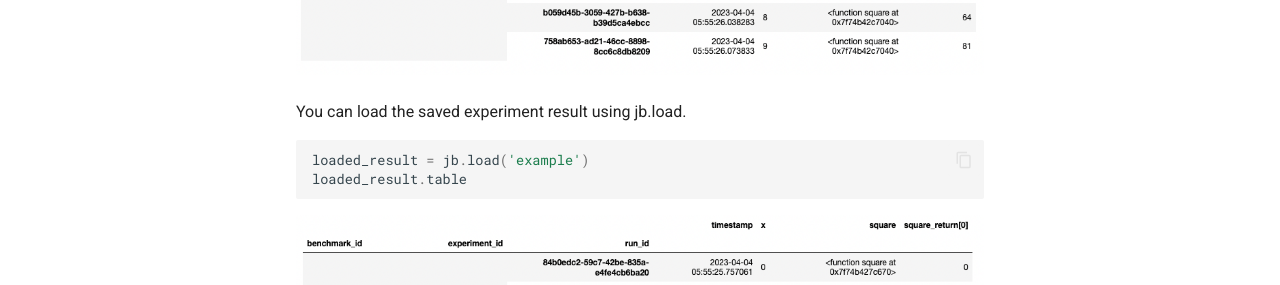
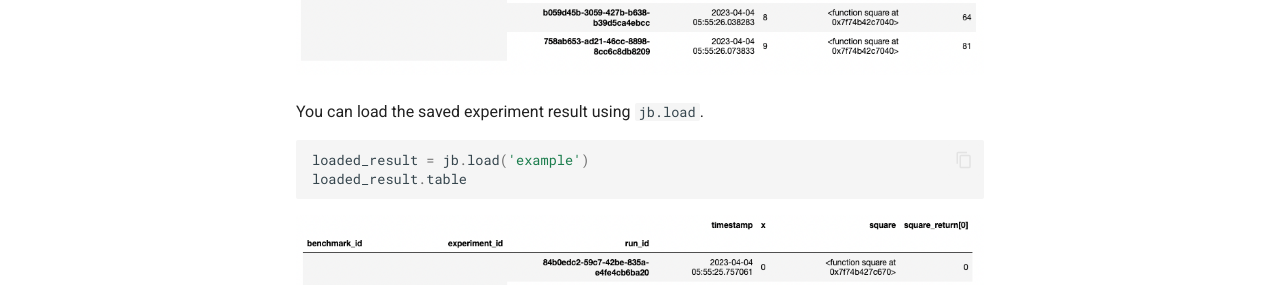
Before and after one commit to SeiyaO/JijBench, an MkDocs documentation site: the page built from docs/getting-started.md, in a window 1280 px wide and 900 px high, scrolled down 1667 px. Shown: the part 158-443 px from the top of the window. Built offline with MkDocs 1.6.1 and Material for MkDocs 9.7.7, drawn with Linux system fonts in a browser that asks for light colours; comment, search, counter and statistics services are not loaded.

Commit message:
fix typo

````diff
--- a/docs/getting-started.md
+++ b/docs/getting-started.md
@@ -72,7 +72,7 @@ experiment_result.table
 
 ![](assets/images/getting_started/getting_started1.png)
 
-You can load the saved experiment result using jb.load.
+You can load the saved experiment result using `jb.load`.
 
 ```python
 loaded_result = jb.load('example')
````
